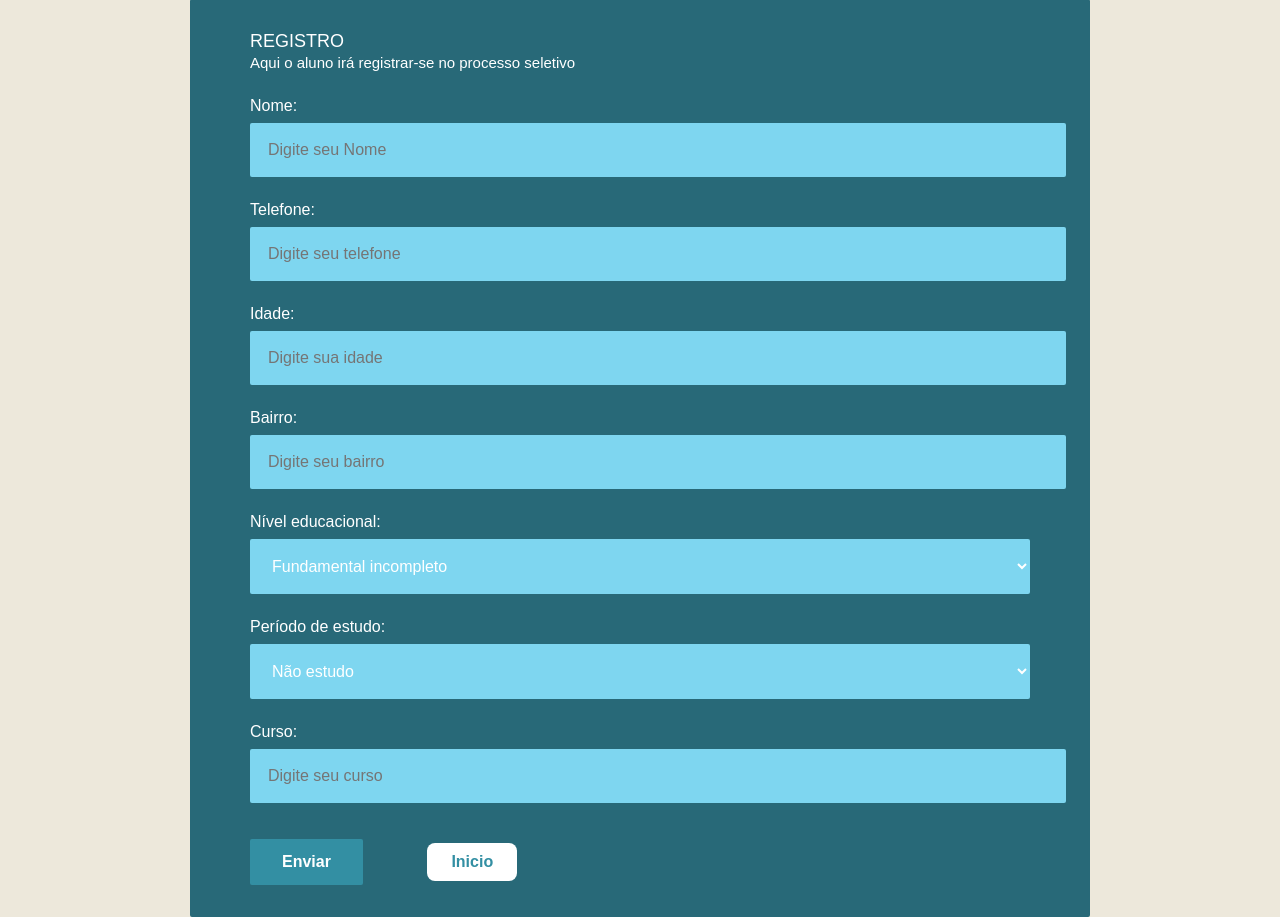
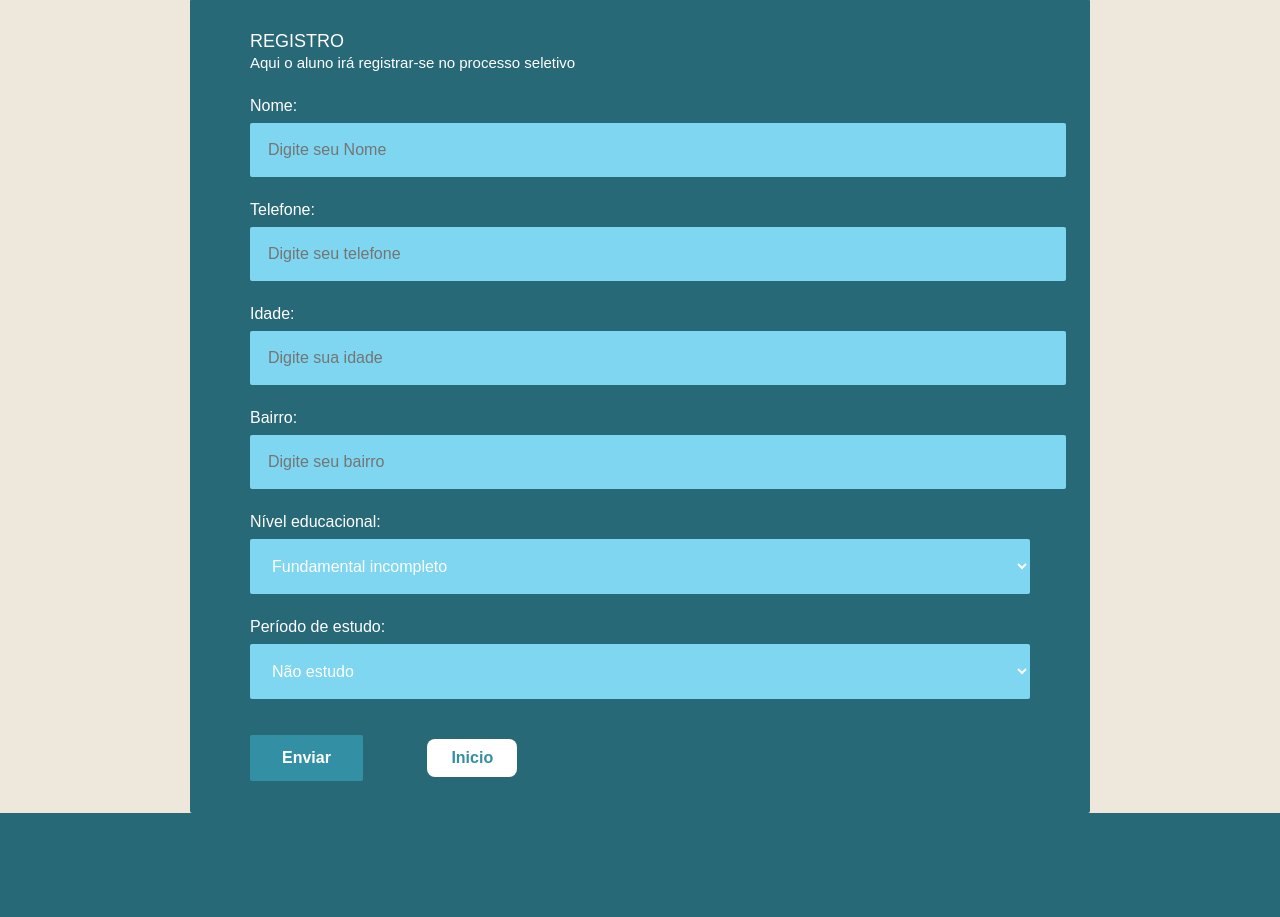
Before and after one commit to vagnermelo20/Projetos2, a Django app: page /registro/ in a window 1280 px wide. Shown: the part 167-1084 px from the top of the page. After the commit the page ends 980 px from the top, so only its background shows below. Run offline with Django 5.2, Linux system fonts and the light colour scheme.

Commit message:
Retirando o input do curso

```diff
--- a/home/templates/home/registro_aluno.html
+++ b/home/templates/home/registro_aluno.html
@@ -185,10 +185,6 @@
                         <option value="Integral" {% if periodo_estudo == 'Integral' %}selected{% endif %}>Integral</option>
                     </select>
                 </div>
-                <div class="form-group">
-                    <label for="campo_curso">Curso:</label>
-                    <input type="text"  name="Curso" id="campo_curso" placeholder="Digite seu curso">
-                </div>
                 <button type="submit">Enviar</button>
                 <a href="{% url 'inicio' %}" class="inicio-link">Inicio</a>
             </form>
```
